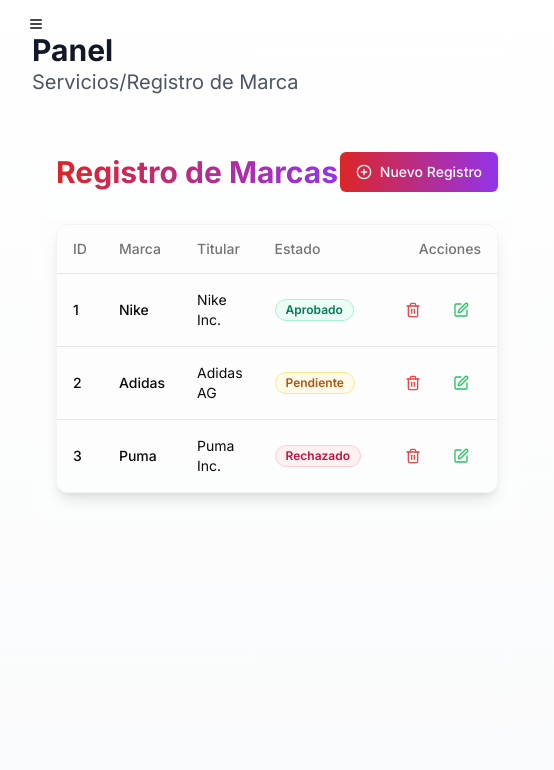
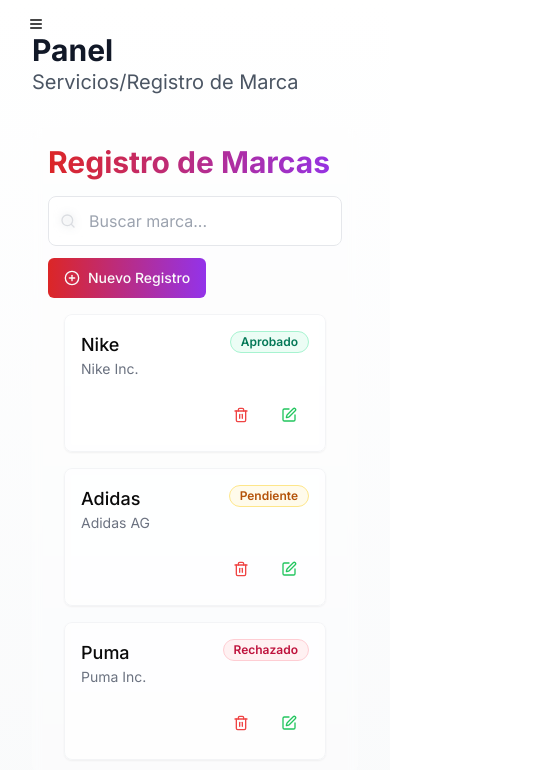
Before and after one commit to andersondev17/BrandRegistry, a Next.js app: page / in a window 390 px wide. Shown: the top 770 px of the page, 554 px wide, since content can reach past the window. Built offline with nearby package versions, Linux system fonts and the light colour scheme.

Commit message:
feat: optimize and refactor BrandTable component for improved performance and maintainability

```diff
--- a/app/components/Slidebar.tsx
+++ b/app/components/Slidebar.tsx
@@ -1,7 +1,7 @@
 "use client";
 
 import { Button } from "@/app/components/ui/button";
-import { BrandStatus } from "@/lib/types";
+import { BrandStatus } from "@/lib/types/types";
 import { cn } from "@/lib/utils";
 import { AnimatePresence, motion } from "framer-motion";
 import { BookmarkPlus, LayoutDashboard, Menu, X } from "lucide-react";
--- /dev/null
+++ b/app/components/table/BrandActions.tsx
@@ -0,0 +1,16 @@
+import { Brand } from "@/lib/types/types";
+import { Edit } from "lucide-react";
+import Link from "next/link";
+import { Button } from "../ui/button";
+import { DeleteBrandDialog } from "./tableDialog/DeleteBrandDialog";
+
+export const BrandActions = ({ brand }: { brand: Brand }) => (
+    <div className="flex justify-end gap-2">
+        <DeleteBrandDialog brandId={brand.id} />
+        <Button variant="ghost" size="icon" asChild>
+            <Link href={`/registro-marca/editar/${brand.id}`} aria-label="Editar marca">
+                <Edit className="h-4 w-4 text-green-500" />
+            </Link>
+        </Button>
+    </div>
+);
--- /dev/null
+++ b/app/components/table/ResponsiveTable.tsx
@@ -0,0 +1,76 @@
+import { Brand } from "@/lib/types/types";
+import { motion } from "framer-motion";
+import { StatusBadge } from "../ui/StatusBadge";
+import { Table, TableBody, TableCell, TableHead, TableHeader, TableRow } from "../ui/table";
+import { BrandActions } from "./BrandActions";
+import { TableWrapper } from "./TableWrapper";
+export const ResponsiveTable = ({ brands }: { brands: Brand[] }) => {
+    // Para mobile, transformamos la tabla en una lista de cards
+    const isMobile = window.innerWidth < 768;
+
+    return isMobile ? (
+        <div className="grid grid-cols-1 gap-4 px-4">
+            {brands.map((brand) => (
+                <motion.div
+                    key={brand.id}
+                    className="bg-white/50 dark:bg-gray-800/50 backdrop-blur-sm rounded-lg p-4
+                    shadow-sm border border-gray-100 dark:border-gray-700"
+                    whileHover={{ y: -2 }}
+                    layout
+                >
+                    <div className="flex justify-between items-start mb-2">
+                        <div>
+                            <h3 className="font-medium text-lg">{brand.name}</h3>
+                            <p className="text-sm text-gray-500">{brand.owner}</p>
+                        </div>
+                        <StatusBadge status={brand.status} />
+                    </div>
+                    <div className="mt-4 flex justify-end">
+                        <BrandActions brand={brand} />
+                    </div>
+                </motion.div>
+            ))}
+        </div>
+    ) : (
+        <TableWrapper>
+            <Table>
+                <TableHeader>
+                    <TableRow>
+                        <TableHead className="w-[100px]">ID</TableHead>
+                        <TableHead>Marca</TableHead>
+                        <TableHead>Titular</TableHead>
+                        <TableHead>Estado</TableHead>
+                        <TableHead className="text-right">Acciones</TableHead>
+                    </TableRow>
+                </TableHeader>
+                <TableBody>
+                    {brands.map((brand) => (
+                        <TableRow
+                            key={brand.id}
+                            className="group hover:bg-gray-50/50 dark:hover:bg-gray-800/50
+                                     transition-colors duration-200"
+                        >
+                            <TableCell className="font-medium">{brand.id || "-"}</TableCell>
+                            <TableCell className="font-medium">
+                                <div className="flex items-center gap-2">
+                                    <div className="h-2 w-2 rounded-full bg-gradient-to-r
+                                                from-red-600 to-purple-600" />
+                                    {brand.name}
+                                </div>
+                            </TableCell>
+                            <TableCell>{brand.owner}</TableCell>
+                            <TableCell>
+                                <StatusBadge status={brand.status} />
+                            </TableCell>
+                            <TableCell className="text-right">
+                                <div className="opacity-0 group-hover:opacity-100 transition-opacity">
+                                    <BrandActions brand={brand} />
+                                </div>
+                            </TableCell>
+                        </TableRow>
+                    ))}
+                </TableBody>
+            </Table>
+        </TableWrapper>
+    );
+};
--- /dev/null
+++ b/app/components/table/TableWrapper.tsx
@@ -0,0 +1,7 @@
+export const TableWrapper = ({ children }: { children: React.ReactNode }) => (
+    <div className="overflow-auto rounded-xl border border-gray-100 dark:border-gray-800 shadow-lg
+                    scrollbar-thin scrollbar-track-transparent scrollbar-thumb-gray-200
+                    dark:scrollbar-thumb-gray-800">
+        {children}
+    </div>
+);
--- a/app/components/table/brandTable.tsx
+++ b/app/components/table/brandTable.tsx
@@ -1,14 +1,17 @@
 "use client";
 
-import { Badge } from "@/app/components/ui/badge";
 import { Button } from "@/app/components/ui/button";
+import { Input } from "@/app/components/ui/Input";
 import { Table, TableBody, TableCell, TableHead, TableHeader, TableRow } from "@/app/components/ui/table";
 import { useBrands } from "@/context/BrandContext";
-import { Brand, BrandStatus } from "@/lib/types";
-import { motion } from "framer-motion";
-import { Edit, PlusCircle } from "lucide-react";
+import type { Brand } from "@/lib/types/types";
+import { AnimatePresence, motion } from "framer-motion";
+import { PlusCircle, Search } from "lucide-react";
 import Link from "next/link";
-import { DeleteBrandDialog } from "./tableDialog/DeleteBrandDialog";
+import { useState } from "react";
+import { StatusBadge } from "../ui/StatusBadge";
+import { BrandActions } from "./BrandActions";
+import { TableWrapper } from "./TableWrapper";
 
 const animations = {
     container: {
@@ -25,30 +28,7 @@ const animations = {
     }
 };
 
-interface BadgeConfig {
-    variant: "default" | "secondary" | "destructive" | "outline";
-    text: string;
-    className: string;
-}
-
-const statusConfig: Record<BrandStatus, BadgeConfig> = {
-    approved: {
-        variant: "default",
-        text: "Aprobado",
-        className: "bg-emerald-50 text-emerald-700 border-emerald-200 dark:bg-emerald-950 dark:text-emerald-400 dark:border-emerald-800"
-    },
-    pending: {
-        variant: "secondary",
-        text: "Pendiente",
-        className: "bg-amber-50 text-amber-700 border-amber-200 dark:bg-amber-950 dark:text-amber-400 dark:border-amber-800"
-    },
-    rejected: {
-        variant: "destructive",
-        text: "Rechazado",
-        className: "bg-rose-50 text-rose-700 border-rose-200 dark:bg-rose-950 dark:text-rose-400 dark:border-rose-800"
-    }
-};
-
+// Añadimos TableTitle que faltaba
 const TableTitle = () => (
     <motion.h2
         className="text-3xl font-bold bg-gradient-to-r from-red-600 to-purple-600 bg-clip-text text-transparent"
@@ -59,6 +39,7 @@ const TableTitle = () => (
     </motion.h2>
 );
 
+// Añadimos CreateBrandButton que faltaba
 const CreateBrandButton = () => (
     <motion.div whileHover={{ scale: 1.05 }} whileTap={{ scale: 0.95 }}>
         <Button
@@ -67,51 +48,43 @@ const CreateBrandButton = () => (
         >
             <Link href="/registro-marca/crear" className="flex items-center gap-2" aria-label="Nuevo Registro">
                 <PlusCircle className="h-5 w-5" />
-                Nuevo Registro
+                <span>Nuevo Registro</span>
             </Link>
         </Button>
     </motion.div>
 );
 
-const StatusBadge = ({ status }: { status: BrandStatus }) => {
-    const config = statusConfig[status];
-    return (
-        <Badge
-            variant={config.variant}
-            className={`transition-all duration-200 ${config.className}`}
+
+
+const ResponsiveTable = ({ brands }: { brands: Brand[] }) => {
+    // Para mobile, transformamos la tabla en una lista de cards
+    const isMobile = window.innerWidth < 768;
+
+    return isMobile ? (
+        <div className="grid grid-cols-1 gap-4 px-4">
+            {brands.map((brand) => (
+                <motion.div
+                    key={brand.id}
+                    className="bg-white/50 dark:bg-gray-800/50 backdrop-blur-sm rounded-lg p-4
+                    shadow-sm border border-gray-100 dark:border-gray-700"
+                    whileHover={{ y: -2 }}
+                    layout
                 >
-            {config.text}
-        </Badge>
-    );
-};
-
-const BrandActions = ({ brand }: { brand: Brand }) => (
-    <div className="flex justify-end gap-2">
-        <DeleteBrandDialog brandId={brand.id} />
-        <Button variant="ghost" size="icon" asChild>
-            <Link href={`/registro-marca/editar/${brand.id}`} aria-label="Editar marca">
-                <Edit className="h-4 w-4 text-green-500" />
-            </Link>
-        </Button>
+                    <div className="flex justify-between items-start mb-2">
+                        <div>
+                            <h3 className="font-medium text-lg">{brand.name}</h3>
+                            <p className="text-sm text-gray-500">{brand.owner}</p>
                         </div>
-);
-
-export function BrandTable() {
-    const { brands } = useBrands();
-
-    return (
-        <motion.div
-            className="w-full space-y-4 p-6 rounded-xl backdrop-blur-sm bg-white/30 dark:bg-black/30"
-            initial="hidden"
-            animate="visible"
-            variants={animations.container}
-        >
-            <div className="flex justify-between items-center mb-8">
-                <TableTitle />
-                <CreateBrandButton />
+                        <StatusBadge status={brand.status} />
                     </div>
-
-            <div className="rounded-xl border border-gray-100 dark:border-gray-800 overflow-hidden shadow-lg">
+                    <div className="mt-4 flex justify-end">
+                        <BrandActions brand={brand} />
+                    </div>
+                </motion.div>
+            ))}
+        </div>
+    ) : (
+        <TableWrapper>
             <Table>
                 <TableHeader>
                     <TableRow>
@@ -124,21 +97,87 @@ export function BrandTable() {
                 </TableHeader>
                 <TableBody>
                     {brands.map((brand) => (
-                            <TableRow key={brand.id}>
+                        <TableRow
+                            key={brand.id}
+                            className="group hover:bg-gray-50/50 dark:hover:bg-gray-800/50
+                                     transition-colors duration-200"
+                        >
                             <TableCell className="font-medium">{brand.id || "-"}</TableCell>
-                                <TableCell className="font-medium">{brand.name}</TableCell>
+                            <TableCell className="font-medium">
+                                <div className="flex items-center gap-2">
+                                    <div className="h-2 w-2 rounded-full bg-gradient-to-r
+                                                from-red-600 to-purple-600" />
+                                    {brand.name}
+                                </div>
+                            </TableCell>
                             <TableCell>{brand.owner}</TableCell>
                             <TableCell>
                                 <StatusBadge status={brand.status} />
                             </TableCell>
                             <TableCell className="text-right">
+                                <div className="opacity-0 group-hover:opacity-100 transition-opacity">
                                     <BrandActions brand={brand} />
+                                </div>
                             </TableCell>
                         </TableRow>
                     ))}
                 </TableBody>
             </Table>
+        </TableWrapper>
+    );
+};
+
+// Componente principal mejorado
+export function BrandTable() {
+    const { brands } = useBrands();
+    const [searchTerm, setSearchTerm] = useState('');
+
+    const filteredBrands = brands.filter(brand =>
+        brand.name.toLowerCase().includes(searchTerm.toLowerCase()) ||
+        brand.owner.toLowerCase().includes(searchTerm.toLowerCase())
+    );
+
+    return (
+        <motion.div
+            className="w-full space-y-4 p-4 md:p-6 rounded-xl backdrop-blur-sm
+                      bg-white/30 dark:bg-black/30"
+            initial="hidden"
+            animate="visible"
+            variants={animations.container}
+        >
+            <div className="flex flex-col md:flex-row gap-4 md:items-center md:justify-between">
+                <TableTitle />
+
+                <div className="flex flex-col sm:flex-row gap-3">
+                    <div className="relative flex-1 min-w-[200px]">
+                        <Search className="absolute left-3 top-1/2 -translate-y-1/2 h-4 w-4
+                                       text-gray-400 pointer-events-none" />
+                        <Input
+                            type="search"
+                            placeholder="Buscar marca..."
+                            className="pl-10 bg-white/50 dark:bg-gray-800/50 border-gray-200
+                                   dark:border-gray-700 focus:ring-2 ring-red-500/20"
+                            onChange={(e) => setSearchTerm(e.target.value)}
+                        />
                     </div>
+                    <CreateBrandButton />
+                </div>
+            </div>
+
+            <AnimatePresence mode="wait">
+                {filteredBrands.length > 0 ? (
+                    <ResponsiveTable brands={filteredBrands} />
+                ) : (
+                    <motion.div
+                        initial={{ opacity: 0, y: 20 }}
+                        animate={{ opacity: 1, y: 0 }}
+                        exit={{ opacity: 0, y: -20 }}
+                        className="text-center py-12 text-gray-500"
+                    >
+                        No se encontraron registros
+                    </motion.div>
+                )}
+            </AnimatePresence>
         </motion.div>
     );
 }
--- /dev/null
+++ b/app/components/ui/StatusBadge.tsx
@@ -0,0 +1,35 @@
+// components/StatusBadge.tsx
+import type { BrandStatus } from "@/lib/types/types";
+import type { StatusConfig } from "@/lib/types/ui";
+import { cn } from "@/lib/utils";
+import { Badge } from "./badge";
+
+export const statusConfig: StatusConfig = {
+    approved: {
+        variant: "default",
+        text: "Aprobado",
+        className: "bg-emerald-50 text-emerald-700 border-emerald-200 dark:bg-emerald-950 dark:text-emerald-400 dark:border-emerald-800"
+    },
+    pending: {
+        variant: "secondary",
+        text: "Pendiente",
+        className: "bg-amber-50 text-amber-700 border-amber-200 dark:bg-amber-950 dark:text-amber-400 dark:border-amber-800"
+    },
+    rejected: {
+        variant: "destructive",
+        text: "Rechazado",
+        className: "bg-rose-50 text-rose-700 border-rose-200 dark:bg-rose-950 dark:text-rose-400 dark:border-rose-800"
+    }
+};
+
+export const StatusBadge = ({ status }: { status: BrandStatus }) => {
+    const config = statusConfig[status];
+    return (
+        <Badge
+            variant={config.variant}
+            className={cn("transition-all duration-200", config.className)}
+        >
+            {config.text}
+        </Badge>
+    );
+};
--- a/app/registro-marca/crear/resumen/page.tsx
+++ b/app/registro-marca/crear/resumen/page.tsx
@@ -2,7 +2,7 @@
 import { StepIndicator } from "@/app/components/StepIndicator";
 import { Button } from "@/app/components/ui/button";
 import { useBrands } from "@/context/BrandContext";
-import { BrandFormData } from "@/lib/types";
+import { BrandFormData } from "@/lib/types/types";
 import { useRouter } from "next/navigation";
 import { useEffect, useState } from "react";
 
--- a/context/BrandContext.tsx
+++ b/context/BrandContext.tsx
@@ -1,6 +1,6 @@
 "use client";
 import { initialBrands } from '@/data/brands';
-import { Brand, BrandFormData } from '@/lib/types';
+import { Brand, BrandFormData } from '@/lib/types/types';
 import { createContext, ReactNode, useContext, useEffect, useMemo, useState } from 'react';
 
 const STORAGE_KEY = 'brandRegistry';
--- /dev/null
+++ b/lib/types/ui.ts
@@ -0,0 +1,12 @@
+import { BrandStatus } from "./types";
+
+// app/types/ui.ts
+export type BadgeVariant = 'default' | 'secondary' | 'destructive' | 'outline';
+
+export interface BadgeConfig {
+    variant: BadgeVariant;
+    text: string;
+    className: string;
+}
+
+export type StatusConfig = Record<BrandStatus, BadgeConfig>;
```
Also changed, not shown: app/components/StepIndicator.tsx (+5 -4 lines), hooks/useWindowSize.ts (added, +29 -0 lines), lib/types/types.ts (renamed from lib/types.ts). Lines whose indentation alone changed are shown as unchanged.
